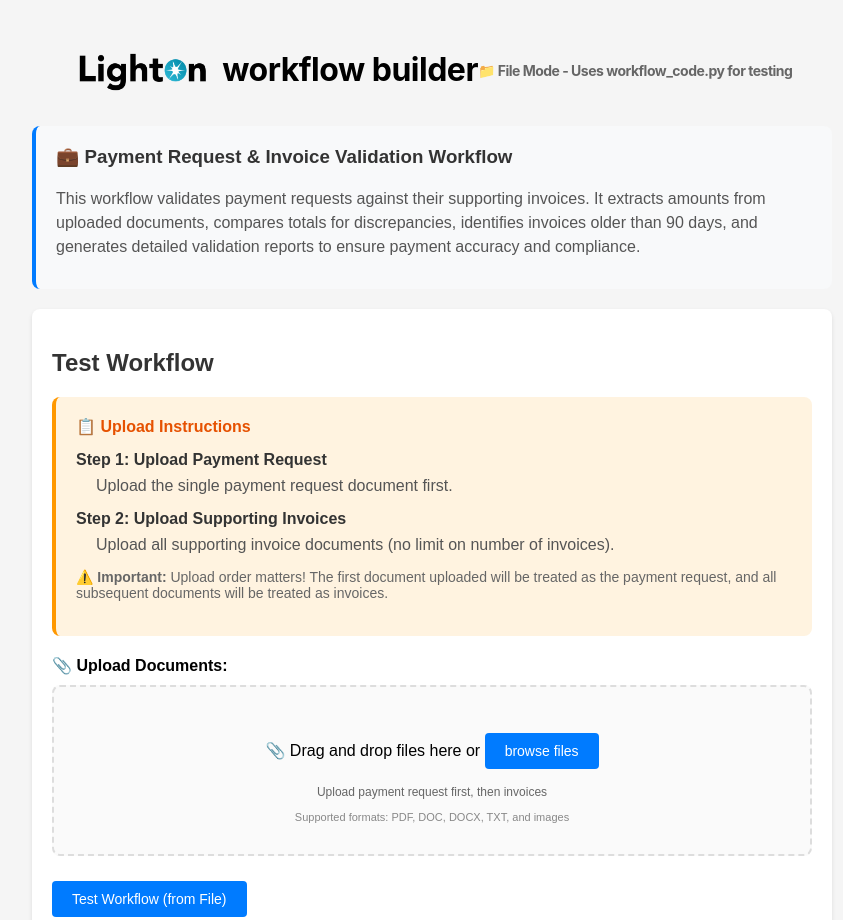
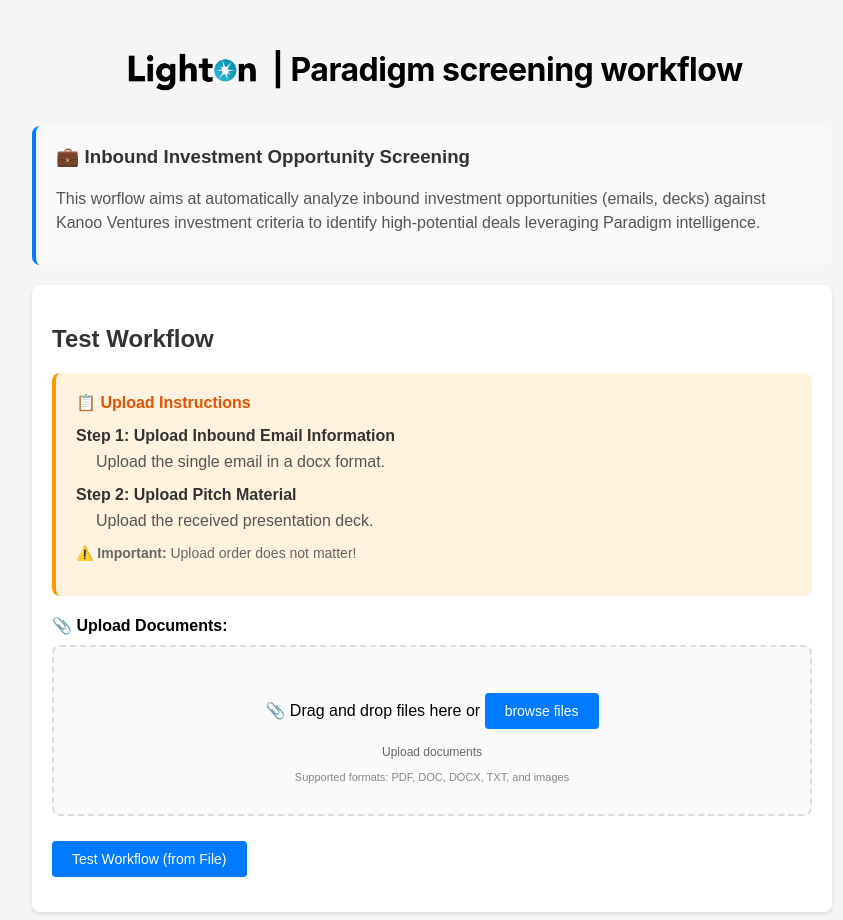
Before and after one commit to Djoulia/test2-UC, a plain HTML site: page file-workflow.html in a window 1280 px wide. Shown: the top 920 px of the page, without its empty margins (208-1051 px from the left). Drawn offline with Linux system fonts and the light colour scheme.

Commit message:
interface

```diff
--- a/file-workflow.html
+++ b/file-workflow.html
@@ -297,16 +297,14 @@ Architecture:
 <body>
     <h1>
         <img src="/lighton-logo.png" alt="LightOn Logo">
-        <span>workflow builder</span>
-        <small style="display: block; font-size: 14px; color: #666; margin-top: 5px;">📁 File Mode - Uses workflow_code.py for testing</small>
+        <span> | Paradigm screening workflow</span>
+        <small style="display: block; font-size: 14px; color: #666; margin-top: 5px;"></small>
     </h1>
 
     <div style="background: #f8f9fa; padding: 20px; border-radius: 8px; margin: 20px auto; max-width: 800px; border-left: 4px solid #007bff;">
-        <h3 style="margin-top: 0; color: #333;">💼 Payment Request & Invoice Validation Workflow</h3>
+        <h3 style="margin-top: 0; color: #333;">💼 Inbound Investment Opportunity Screening </h3>
         <p style="margin: 10px 0; color: #555; line-height: 1.5;">
-            This workflow validates payment requests against their supporting invoices. It extracts amounts from uploaded documents,
-            compares totals for discrepancies, identifies invoices older than 90 days, and generates detailed validation reports
-            to ensure payment accuracy and compliance.
+            This worflow aims at automatically analyze inbound investment opportunities (emails, decks) against Kanoo Ventures investment criteria to identify high-potential deals leveraging Paradigm intelligence.
         </p>
     </div>
 
@@ -318,15 +316,14 @@ Architecture:
         <div style="background: #fff3e0; padding: 20px; border-radius: 8px; margin: 20px 0; border-left: 4px solid #ff9800;">
             <h3 style="margin-top: 0; color: #e65100;">📋 Upload Instructions</h3>
             <div style="margin: 15px 0;">
-                <p style="margin: 8px 0; color: #333; font-weight: bold;">Step 1: Upload Payment Request</p>
-                <p style="margin: 5px 0 15px 20px; color: #555;">Upload the single payment request document first.</p>
-
-                <p style="margin: 8px 0; color: #333; font-weight: bold;">Step 2: Upload Supporting Invoices</p>
-                <p style="margin: 5px 0 15px 20px; color: #555;">Upload all supporting invoice documents (no limit on number of invoices).</p>
+                <p style="margin: 8px 0; color: #333; font-weight: bold;">Step 1: Upload Inbound Email Information</p>
+                <p style="margin: 5px 0 15px 20px; color: #555;">Upload the single email in a docx format.</p>
+
+                <p style="margin: 8px 0; color: #333; font-weight: bold;">Step 2: Upload Pitch Material</p>
+                <p style="margin: 5px 0 15px 20px; color: #555;">Upload the received presentation deck.</p>
 
                 <p style="margin: 8px 0; color: #666; font-size: 14px;">
-                    <strong>⚠️ Important:</strong> Upload order matters! The first document uploaded will be treated as the payment request,
-                    and all subsequent documents will be treated as invoices.
+                    <strong>⚠️ Important:</strong> Upload order does not matter!
                 </p>
             </div>
         </div>
@@ -337,7 +334,7 @@ Architecture:
             <div class="file-upload-area" id="queryUploadArea" ondrop="handleQueryDrop(event)" ondragover="handleDragOver(event)" ondragleave="handleDragLeave(event)">
                 <p>📎 Drag and drop files here or <button onclick="document.getElementById('queryFileInput').click()">browse files</button></p>
                 <input type="file" id="queryFileInput" multiple style="display: none;" onchange="handleQueryFileSelect(event)">
-                <p style="font-size: 12px; color: #666;">Upload payment request first, then invoices</p>
+                <p style="font-size: 12px; color: #666;">Upload documents</p>
                 <p style="font-size: 11px; color: #888; margin-top: 5px;">Supported formats: PDF, DOC, DOCX, TXT, and images</p>
             </div>
 
```
